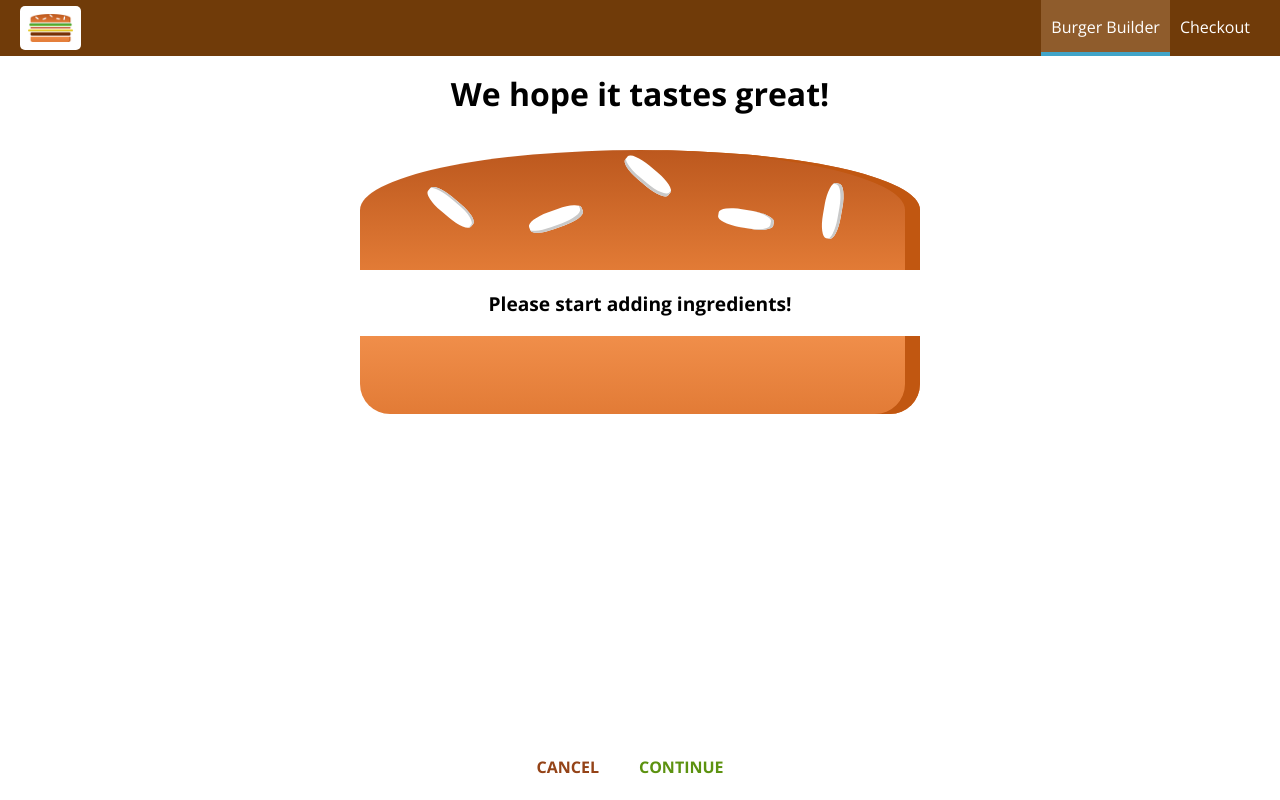
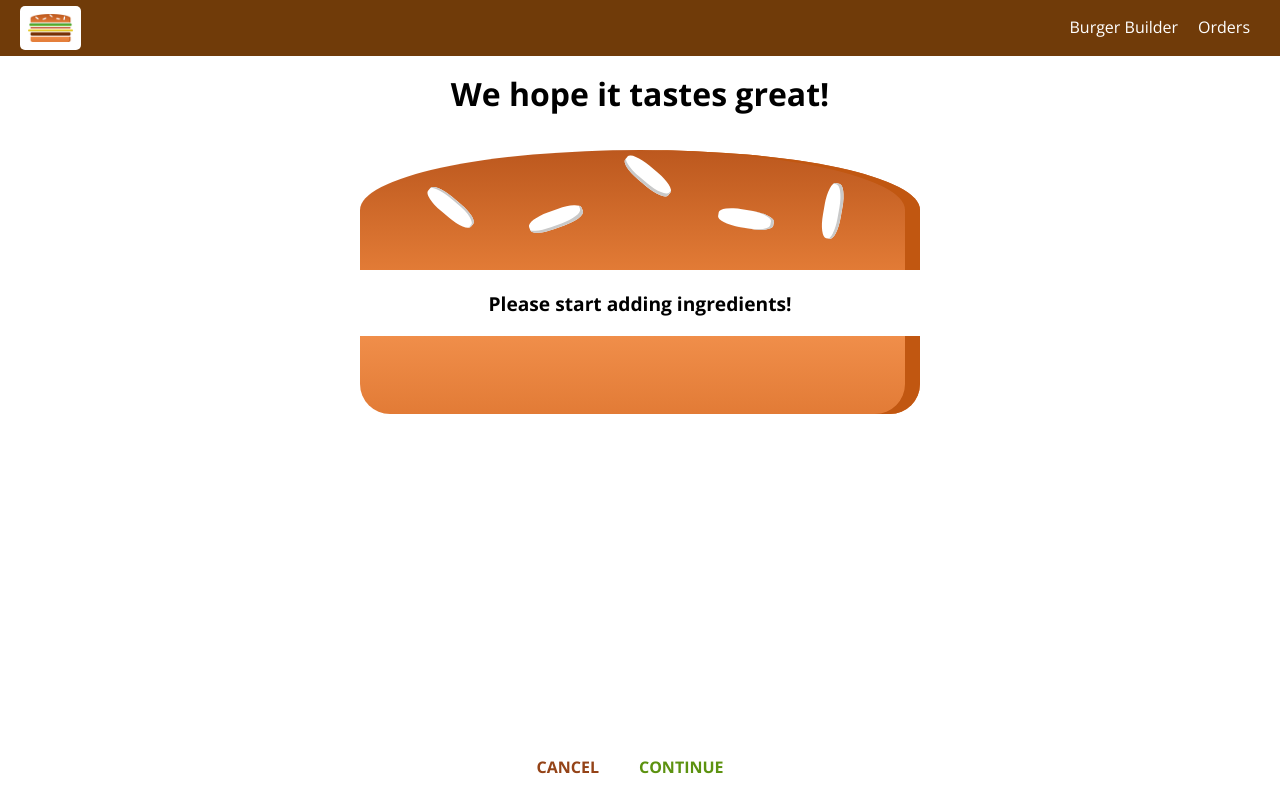
Before and after one commit to junganthonyy/burgerbuilder, a React app: page /checkout in a window 1280 px wide. Built offline with nearby package versions, Linux system fonts and the light colour scheme.

Commit message:
Creating Orders Component

```diff
--- a/src/App.js
+++ b/src/App.js
@@ -3,7 +3,7 @@ import { Route, Switch } from 'react-router-dom';
 
 import Layout from './hoc/Layout/Layout';
 import BurgerBuilder from './containers/BurgerBuilder/BurgerBuilder';
-
+import Orders from './containers/Orders/Orders';
 import Checkout from './containers/Checkout/Checkout';
 
 class App extends Component {
@@ -12,6 +12,7 @@ class App extends Component {
       <Layout>
         <Switch>
           <Route path='/checkout' component={Checkout}/>
+          <Route path='/orders' component={Orders} />
           <Route path='/' exact component={BurgerBuilder}/>
         </Switch>
       </Layout>
--- a/src/components/Navigation/NavigationItems/NavigationItem/NavigationItem.js
+++ b/src/components/Navigation/NavigationItems/NavigationItem/NavigationItem.js
@@ -1,13 +1,16 @@
 import React from 'react'
+import { NavLink } from 'react-router-dom';
 import classes from './NavigationItem.css';
 
 export default function navigationItem(props) {
   return (
     <li className={classes.NavigationItem}>
-      <a
-        href={props.link}
-        className={props.active ? classes.active : null}
-      >{props.children}</a>
+
+      <NavLink
+        to={props.link}
+        activeClassName={classes.active}
+        exact
+      >{props.children}</NavLink>
     </li>
   )
 };
--- a/src/components/Navigation/NavigationItems/NavigationItems.js
+++ b/src/components/Navigation/NavigationItems/NavigationItems.js
@@ -5,8 +5,8 @@ import NavigationItem from './NavigationItem/NavigationItem';
 export default function navigationItems() {
   return (
     <ul className={classes.NavigationItems}>
-      <NavigationItem active link="/">Burger Builder</NavigationItem>
-      <NavigationItem link="/">Checkout</NavigationItem>
+      <NavigationItem link="/">Burger Builder</NavigationItem>
+      <NavigationItem link="/orders">Orders</NavigationItem>
     </ul>
   )
 };
--- /dev/null
+++ b/src/components/Order/Order.css
@@ -0,0 +1,8 @@
+.Order {
+  width: 80%;
+  border: 1px solid #eee;
+  box-shadow: 0 2px 3px #ccc;
+  padding: 10px;
+  margin: 10px auto;
+  box-sizing: border-box;
+}
--- /dev/null
+++ b/src/components/Order/Order.js
@@ -0,0 +1,12 @@
+import React from 'react'
+import classes from './Order.css';
+
+
+export default function order() {
+  return (
+    <div className={classes.Order}>
+      <p>Ingredients: Salad(1)</p>
+      <p>Price: <string>USD 5.45</string></p>
+    </div>
+  )
+}
--- /dev/null
+++ b/src/containers/Orders/Orders.js
@@ -0,0 +1,47 @@
+import React, { Component } from 'react';
+import axios from '../../axios-orders';
+import withErrorHandler from '../../hoc/withErrorHandler/withErrorHandler';
+
+
+import Order from '../../components/Order/Order';
+
+class Orders extends Component {
+
+  state = {
+    orders: [],
+    loading: true
+  }
+
+  componentDidMount() {
+    axios.get('/orders.json')
+      .then(res => {
+        const fetchedOrders = [];
+        for (let key in res.data) {
+          fetchedOrders.push({
+            ...res.data[key],
+            id: key
+          });
+        }
+
+        this.setState({
+          loading: false
+        });
+      })
+      .catch(err => {
+        this.setState({
+          loading: false
+        });
+      })
+  }
+
+  render() {
+    return (
+      <div>
+        <Order/>
+        <Order/>
+      </div>
+    )
+  }
+}
+
+export default withErrorHandler(Orders, axios);
```
